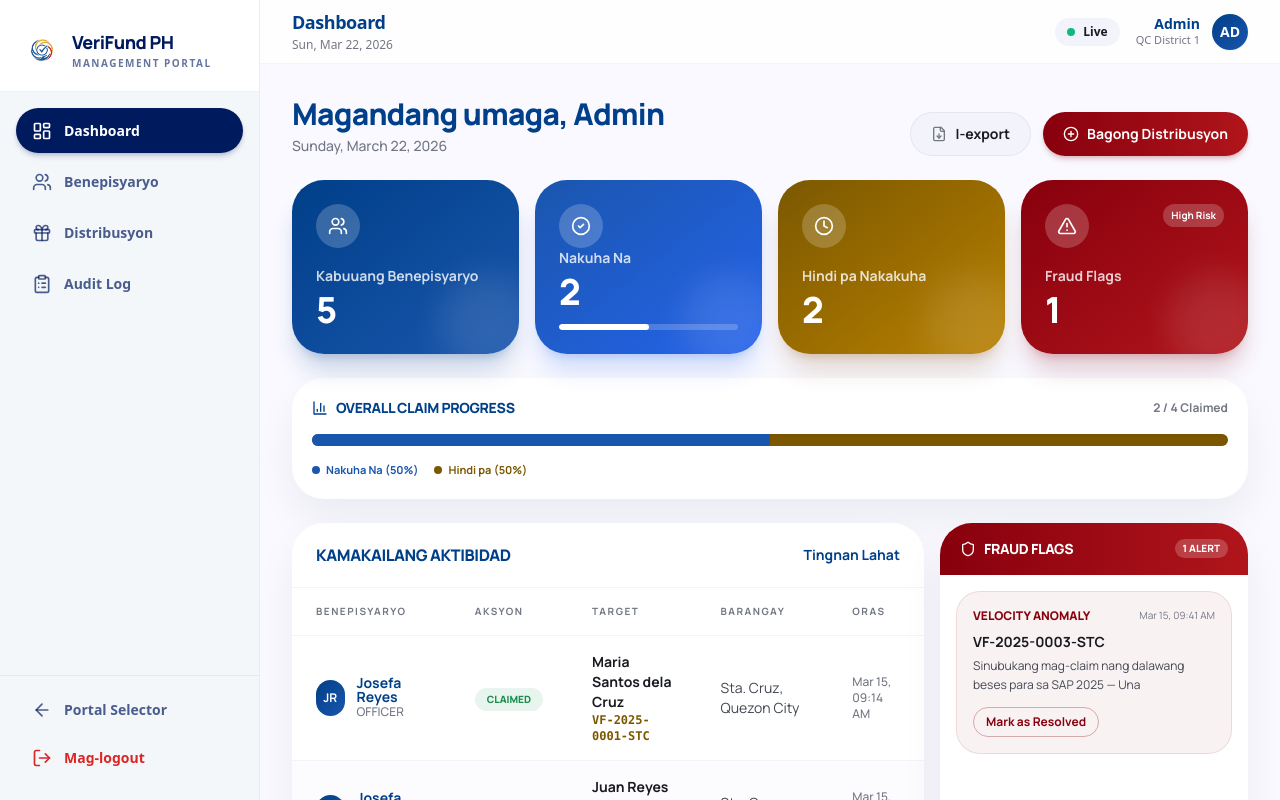
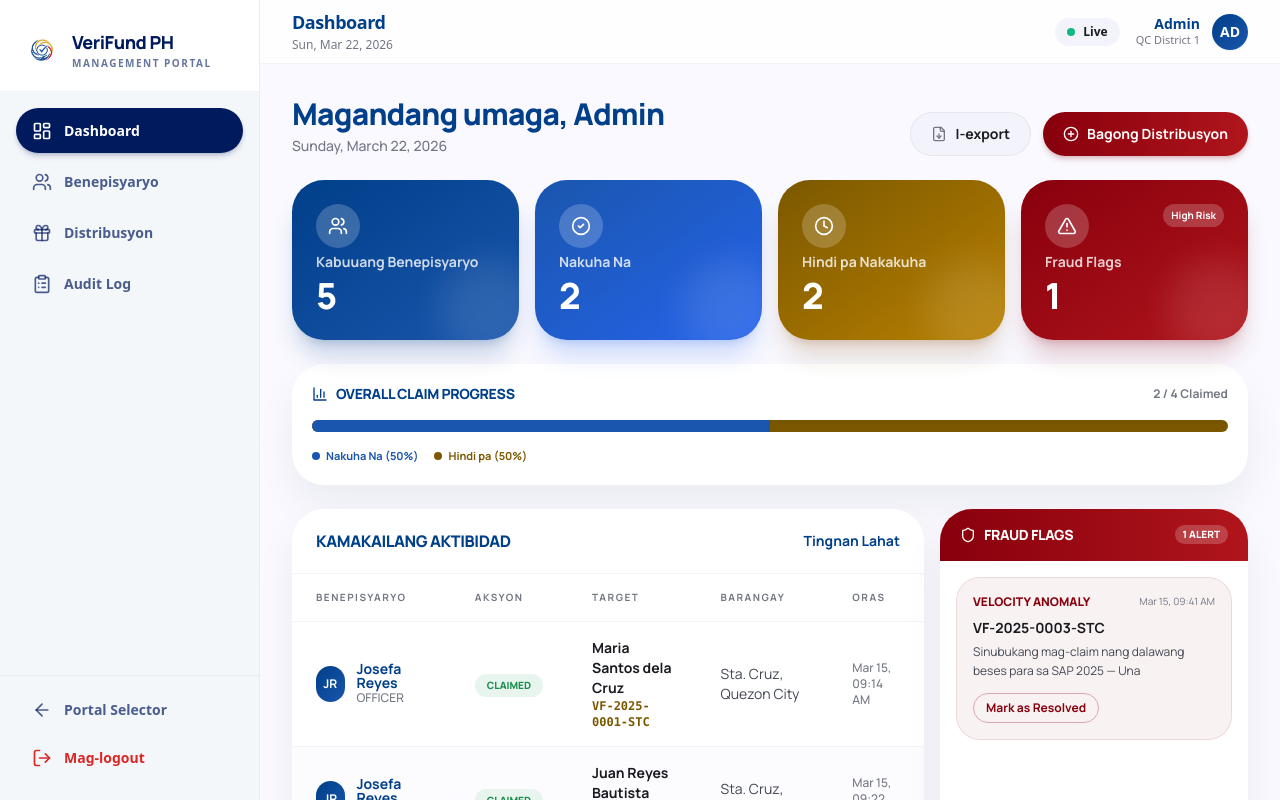
Before and after one commit to Josiah44123/VeriFundPH_Social-Aid-Distribution, a Next.js app: page /management/dashboard in a window 1280 px wide. Built offline with nearby package versions, Linux system fonts and the light colour scheme.

Commit message:
Minor UI Polishing

```diff
--- a/app/management/dashboard/page.tsx
+++ b/app/management/dashboard/page.tsx
@@ -94,11 +94,6 @@ export default function ManagementDashboard() {
           <div className="relative z-10">
             <p className="text-sm text-white/80 font-bold">Nakuha Na</p>
             <h3 className="text-4xl font-black tracking-tight mt-1">{nakuhaCount.toLocaleString()}</h3>
-            {/* Progress bar */}
-            <div className="w-full bg-white/20 h-1.5 rounded-full mt-3 overflow-hidden">
-              <div className="bg-white h-full rounded-full transition-all"
-                style={{ width: `${activeCount > 0 ? Math.round((nakuhaCount / activeCount) * 100) : 0}%` }} />
-            </div>
           </div>
         </div>
 
```
